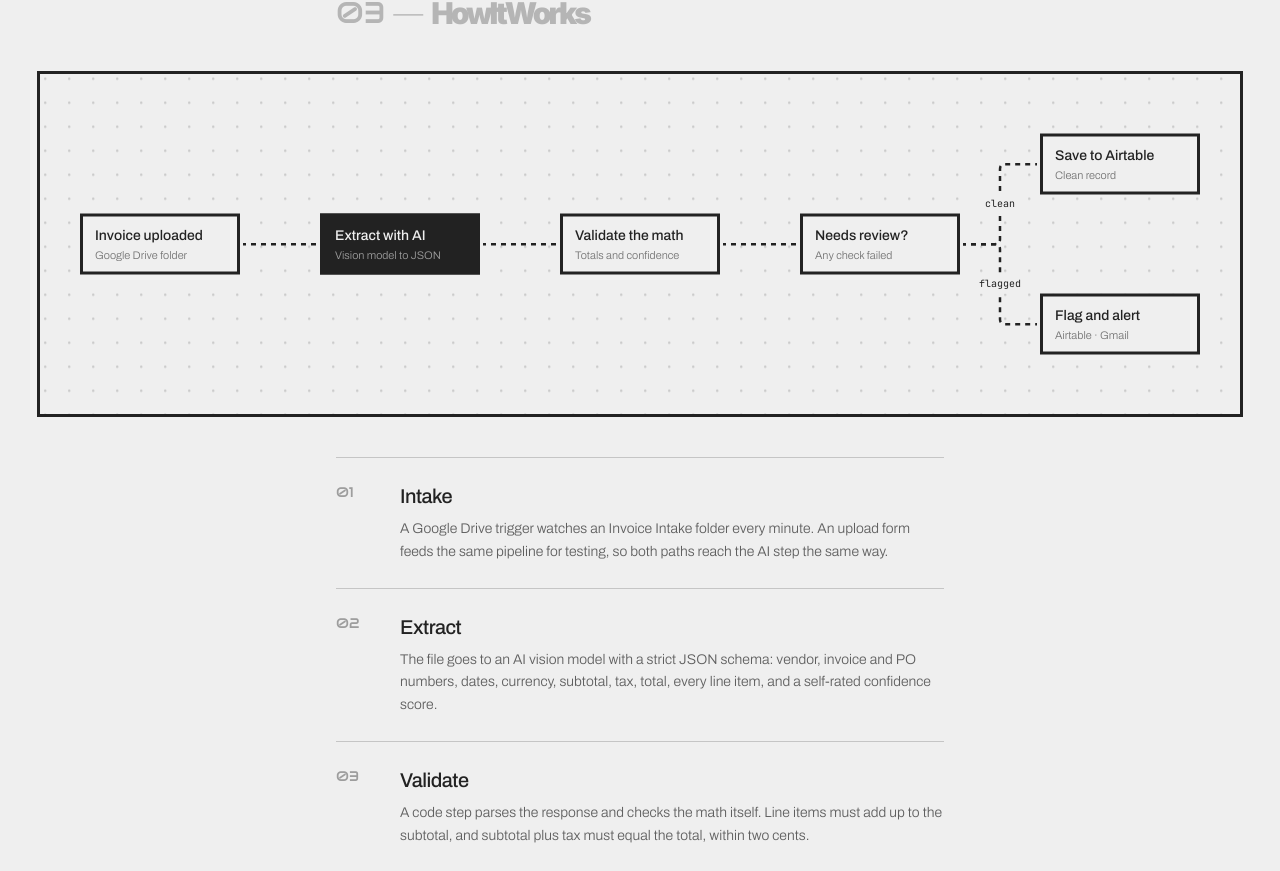
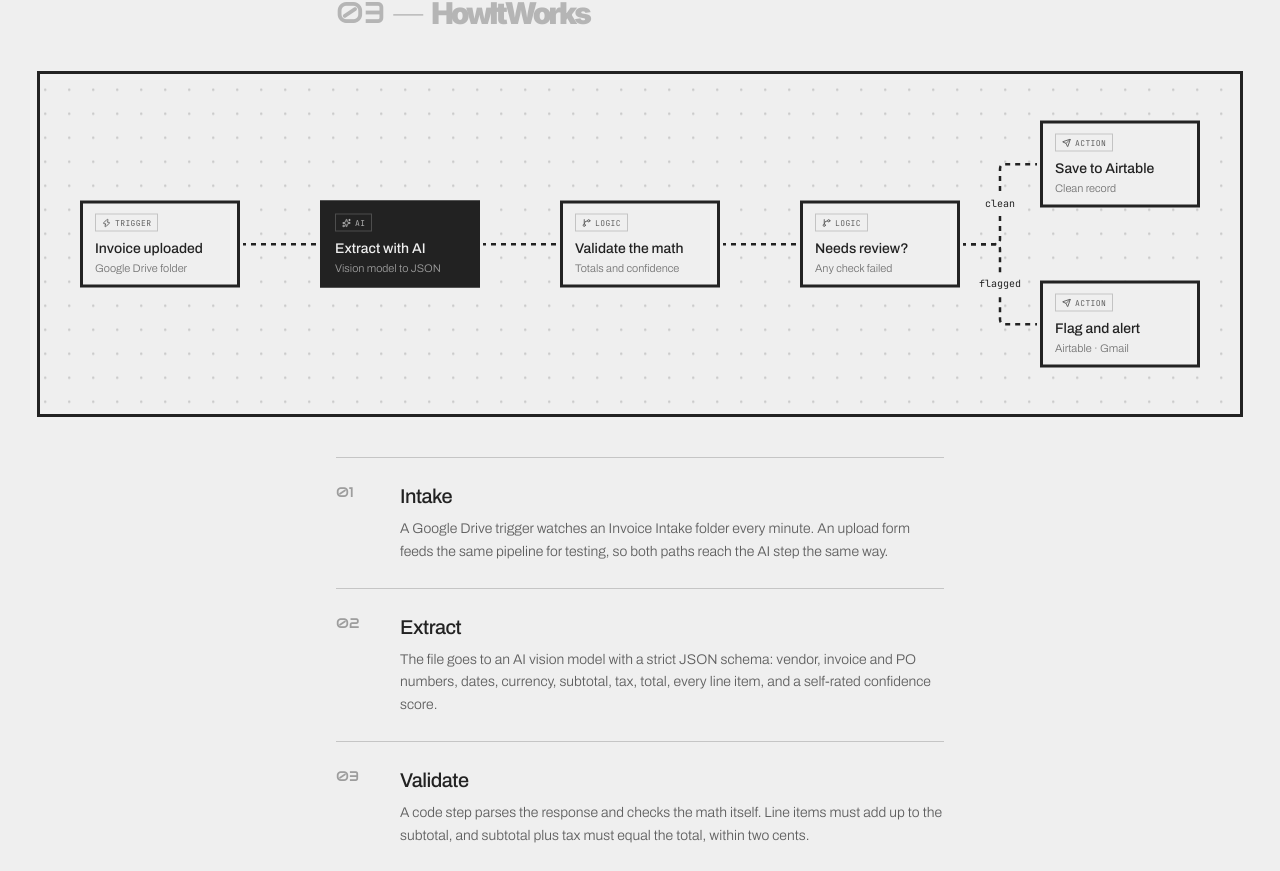
Before and after one commit to mors-codes/portfolio-2026, a Next.js app: page /works/invoice-processing in a window 1280 px wide. Shown: the part 1118-1989 px from the top of the page. Built offline with nearby package versions, Linux system fonts and the light colour scheme; a web font is replaced by a local one.

Commit message:
Case study: add node kind badges to diagram

```diff
--- a/src/components/ui/WorkflowDiagram.tsx
+++ b/src/components/ui/WorkflowDiagram.tsx
@@ -10,10 +10,18 @@ import {
   type Node,
   type NodeProps,
 } from "@xyflow/react";
+import { GitBranch, Send, Sparkles, Zap } from "lucide-react";
 import "@xyflow/react/dist/style.css";
 import type { CaseStudyDiagram, DiagramNodeKind } from "@/data/caseStudies";
 
 type StepData = { label: string; sub?: string; kind: DiagramNodeKind };
+
+const KIND_META = {
+  trigger: { label: "Trigger", Icon: Zap },
+  ai: { label: "AI", Icon: Sparkles },
+  logic: { label: "Logic", Icon: GitBranch },
+  action: { label: "Action", Icon: Send },
+} as const;
 type StepNode = Node<StepData, "step">;
 
 const HANDLE_STYLE = { opacity: 0, pointerEvents: "none" } as const;
@@ -27,6 +35,7 @@ const BORDER_W = 6;
 function StepNodeView({ data }: NodeProps<StepNode>) {
   // "ai" renders inverted, same as the cards on the Works section.
   const inverted = data.kind === "ai";
+  const { label: kindLabel, Icon } = KIND_META[data.kind];
   return (
     <div
       className={`w-40 border-[3px] border-ink px-3 py-2.5 ${
@@ -39,6 +48,10 @@ function StepNodeView({ data }: NodeProps<StepNode>) {
         isConnectable={false}
         style={HANDLE_STYLE}
       />
+      <span className="mb-2 flex w-fit items-center gap-1 border border-current/30 px-1.5 py-0.5 font-mono text-[8px] tracking-wider uppercase opacity-70">
+        <Icon size={9} strokeWidth={2.5} aria-hidden="true" />
+        {kindLabel}
+      </span>
       <p className="font-sans text-[14px] leading-tight font-medium">
         {data.label}
       </p>
```
